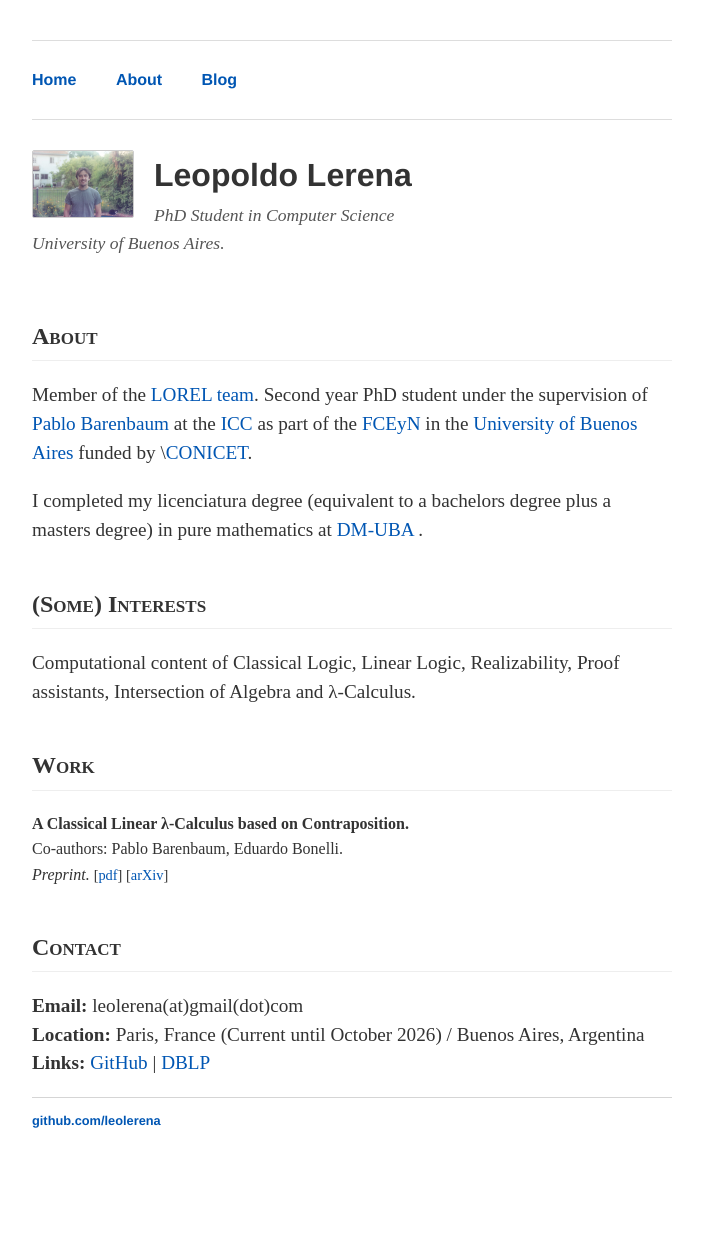
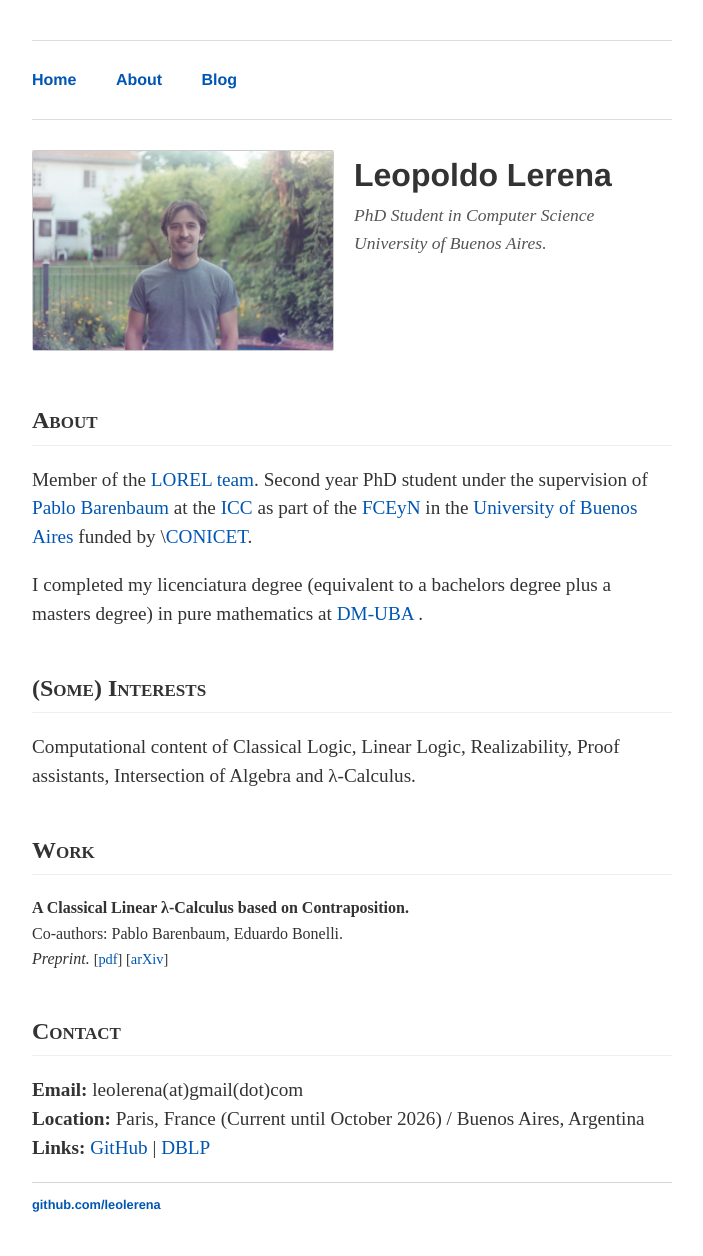
Before and after one commit to leolerena/leolerena.github.io, a Jekyll site: the page built from index.html, in a window 1280 px wide. Shown: the whole page, without its empty margins (288-991 px from the left). Built offline with Jekyll 4.4.1, drawn with Linux system fonts in a browser that asks for light colours; before the commit the page ends 1172 px from its top, so only the background shows below that.

Commit message:
arreglos

```diff
--- a/index.html
+++ b/index.html
@@ -23,7 +23,7 @@ title: Leopoldo Lerena
 
         .profile-pic {
 			float: left;            /* This is the key to the 'side-by-side' look */
-			width: 100px;           /* Compact size */
+			width: 300px;           /* Compact size */
 			height: auto;
 			margin-right: 20px;     /* Space between image and text */
 			margin-bottom: 10px;    /* Prevents text below from touching the image */
```
